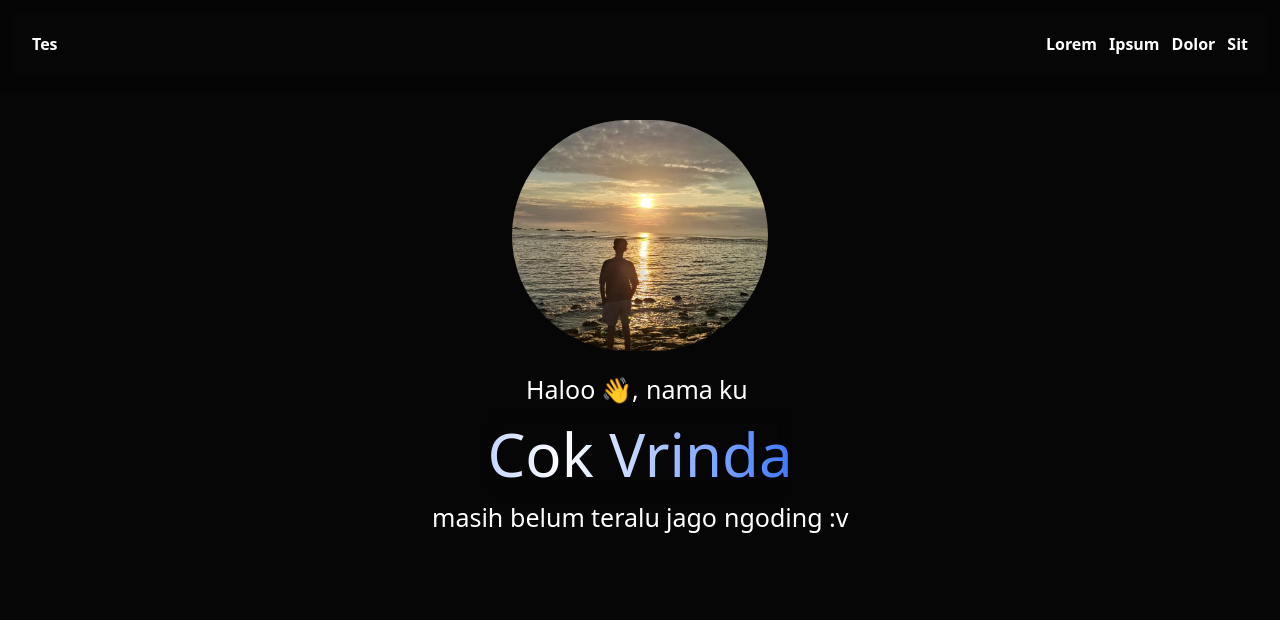
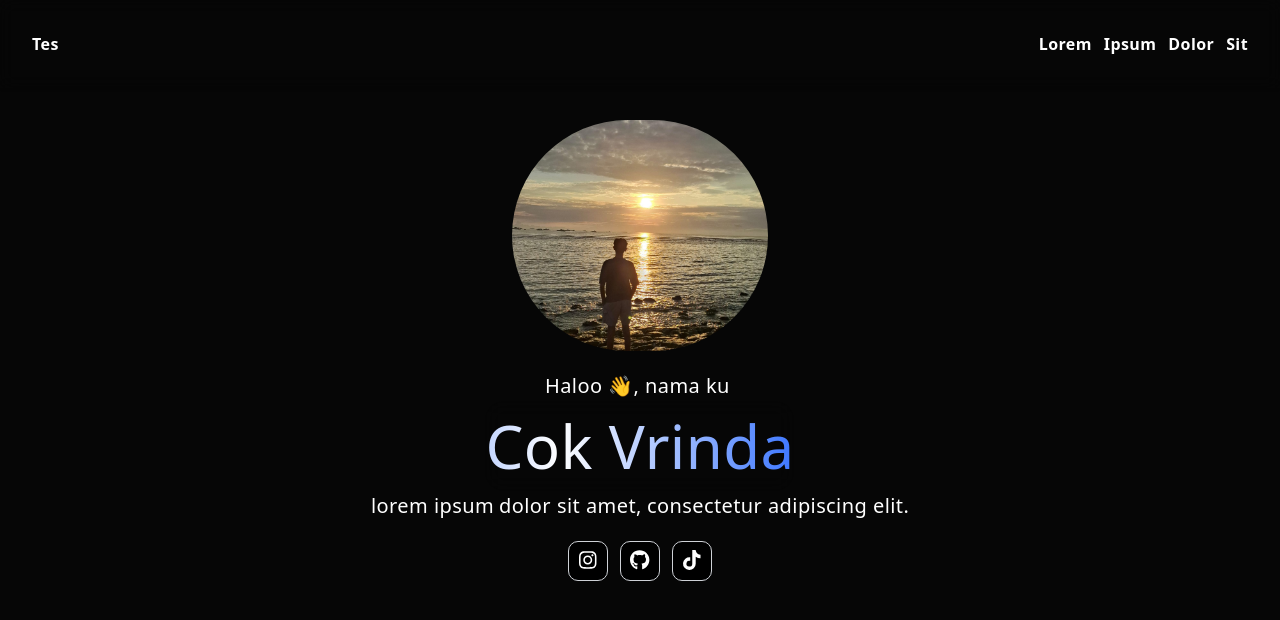
Before and after one commit to cokvrindaa/portofolio25, a React (Vite) app: page / in a window 1280 px wide. Shown: the top 620 px of the page. Built offline with nearby package versions, Linux system fonts and the light colour scheme.

Commit message:
link ke  ig,tiktok,github

```diff
--- a/index.html
+++ b/index.html
@@ -7,7 +7,7 @@
     <title>cokvrinda'25</title>
   </head>
   <body>
-    <div id="root" class="bg-[#060606] text-white w-full h-screen" ></div>
+    <div id="root" class="bg-[#060606] text-white w-full h-screen subpixel-antialiased tracking-wide" ></div>
     <script type="module" src="/src/main.jsx"></script>
   </body>
 </html>
--- a/package.json
+++ b/package.json
@@ -10,6 +10,11 @@
     "preview": "vite preview"
   },
   "dependencies": {
+    "@fortawesome/fontawesome-svg-core": "^6.7.2",
+    "@fortawesome/free-brands-svg-icons": "^6.7.2",
+    "@fortawesome/free-regular-svg-icons": "^6.7.2",
+    "@fortawesome/free-solid-svg-icons": "^6.7.2",
+    "@fortawesome/react-fontawesome": "^0.2.2",
     "@tailwindcss/vite": "^4.1.8",
     "framer-motion": "^12.16.0",
     "gsap": "^3.13.0",
--- /dev/null
+++ b/src/Components/Element/GlareHover.jsx
@@ -0,0 +1,92 @@
+import { useRef } from "react";
+
+const GlareHover = ({
+  width = "40px",
+  height = "40px",
+  background = "#000",
+  borderRadius = "10px",
+  borderColor = "#ced1d6",
+  children,
+  glareColor = "#ffffff",
+  glareOpacity = 0.5,
+  glareAngle = -45,
+  glareSize = 250,
+  transitionDuration = 650,
+  playOnce = false,
+  className = "",
+  style = {},
+}) => {
+  const hex = glareColor.replace("#", "");
+  let rgba = glareColor;
+  if (/^[\dA-Fa-f]{6}$/.test(hex)) {
+    const r = parseInt(hex.slice(0, 2), 16);
+    const g = parseInt(hex.slice(2, 4), 16);
+    const b = parseInt(hex.slice(4, 6), 16);
+    rgba = `rgba(${r}, ${g}, ${b}, ${glareOpacity})`;
+  } else if (/^[\dA-Fa-f]{3}$/.test(hex)) {
+    const r = parseInt(hex[0] + hex[0], 16);
+    const g = parseInt(hex[1] + hex[1], 16);
+    const b = parseInt(hex[2] + hex[2], 16);
+    rgba = `rgba(${r}, ${g}, ${b}, ${glareOpacity})`;
+  }
+
+  const overlayRef = useRef(null);
+
+  const animateIn = () => {
+    const el = overlayRef.current;
+    if (!el) return;
+
+    el.style.transition = "none";
+    el.style.backgroundPosition = "-100% -100%, 0 0";
+    el.offsetHeight;
+    el.style.transition = `${transitionDuration}ms ease`;
+    el.style.backgroundPosition = "100% 100%, 0 0";
+  };
+
+  const animateOut = () => {
+    const el = overlayRef.current;
+    if (!el) return;
+
+    if (playOnce) {
+      el.style.transition = "none";
+      el.style.backgroundPosition = "-100% -100%, 0 0";
+    } else {
+      el.style.transition = `${transitionDuration}ms ease`;
+      el.style.backgroundPosition = "-100% -100%, 0 0";
+    }
+  };
+
+  const overlayStyle = {
+    position: "absolute",
+    inset: 0,
+    background: `linear-gradient(${glareAngle}deg,
+        hsla(0,0%,0%,0) 60%,
+        ${rgba} 70%,
+        hsla(0,0%,0%,0) 100%)`,
+    backgroundSize: `${glareSize}% ${glareSize}%, 100% 100%`,
+    backgroundRepeat: "no-repeat",
+    backgroundPosition: "-100% -100%, 0 0",
+    pointerEvents: "none",
+  };
+
+  return (
+    <div
+      className={`relative grid place-items-center overflow-hidden border cursor-pointer ${className}`}
+      style={{
+        width,
+        height,
+        background,
+        borderRadius,
+        borderColor,
+        ...style,
+      }}
+      onMouseEnter={animateIn}
+      onMouseLeave={animateOut}
+    >
+      <div ref={overlayRef} style={overlayStyle} />
+      {children}
+    </div>
+  );
+};
+
+export default GlareHover;
--- a/src/Components/Fragment/MainAboutFragment.jsx
+++ b/src/Components/Fragment/MainAboutFragment.jsx
@@ -1,6 +1,14 @@
 import GradientText from "../Element/GradientText.Jsx";
 import BlurText from "../Element/BlurText";
 import AnimatedContent from "../Element/AnimatedContent.jsx";
+import GlareHover from "../Element/GlareHover.jsx";
+import { FontAwesomeIcon } from "@fortawesome/react-fontawesome";
+import {
+  faInstagram,
+  faGithub,
+  faTiktok,
+} from "@fortawesome/free-brands-svg-icons";
+
 const handleAnimationComplete = () => {
   console.log("Animation completed!");
 };
@@ -9,6 +17,17 @@ const MainAboutFragment = () => {
     <div>
       <Gambar></Gambar>
       <Text></Text>
+      <div className="gap-3 flex items-center justify-center mt-5">
+        <Button link="https://www.instagram.com/cokvrindaaa/">
+          <FontAwesomeIcon icon={faInstagram} />
+        </Button>
+        <Button link="https://github.com/cokvrindaa">
+          <FontAwesomeIcon icon={faGithub} />
+        </Button>
+        <Button link="https://www.tiktok.com/@cokvrindaa">
+          <FontAwesomeIcon icon={faTiktok} />
+        </Button>
+      </div>
     </div>
   );
 };
@@ -34,6 +53,49 @@ const Gambar = () => {
   );
 };
 
+const Button = (props) => {
+  const { children , link} = props;
+  return (
+    <AnimatedContent
+      distance={40}
+      direction="vertical"
+      reverse={true}
+      duration={1.2}
+      ease="power3.out"
+      initialOpacity={0.2}
+      animateOpacity
+      scale={1.1}
+      threshold={0.2}
+      delay={0.3}
+    >
+      <button>
+        <a href={link}>
+          <GlareHover
+            glareColor="#ffffff"
+            glareOpacity={0.3}
+            glareAngle={-30}
+            glareSize={300}
+            transitionDuration={800}
+            playOnce={false}
+          >
+            <h2
+              style={{
+                fontSize: "20px",
+                fontWeight: "900",
+                color: "white",
+                margin: 0,
+                marginTop: "-2px",
+              }}
+            >
+              {children}
+            </h2>
+          </GlareHover>
+        </a>
+      </button>
+    </AnimatedContent>
+  );
+};
+
 const Text = () => {
   return (
     <div className="flex items-center justify-center text-center flex-col ">
@@ -43,7 +105,7 @@ const Text = () => {
         animateBy="words"
         direction="top"
         onAnimationComplete={handleAnimationComplete}
-        className="text-[25px]"
+        className="text-[20px] "
       />
 
       <AnimatedContent
@@ -69,12 +131,12 @@ const Text = () => {
       </AnimatedContent>
 
       <BlurText
-        text="masih belum teralu jago ngoding :v"
+        text="lorem ipsum dolor sit amet, consectetur adipiscing elit."
         delay={150}
         animateBy="words"
         direction="top"
         onAnimationComplete={handleAnimationComplete}
-        className="text-[25px] text-center justify-center"
+        className="text-[20px] text-center justify-center"
       />
     </div>
   );
--- a/src/Components/Fragment/NavBar.jsx
+++ b/src/Components/Fragment/NavBar.jsx
@@ -17,7 +17,7 @@ const Logo = () => {
 const Content = (props) => {
   const { text } = props;
   return (
-    <a href="#" className=" font-semibold">
+    <a href="#" className=" font-semibold hover:font-bold">
       {text}
     </a>
   );
--- a/src/Components/Pages/MainPage.jsx
+++ b/src/Components/Pages/MainPage.jsx
@@ -2,8 +2,6 @@ import MainAbout from "../Layout/MainAbout";
 const MainPage = () => {
   return (
     <div className="p-8 ">
-
-
       <MainAbout></MainAbout>
     </div>
   );
```
Also changed, not shown: 2 other files (tests, documents, lock files or other folders).
